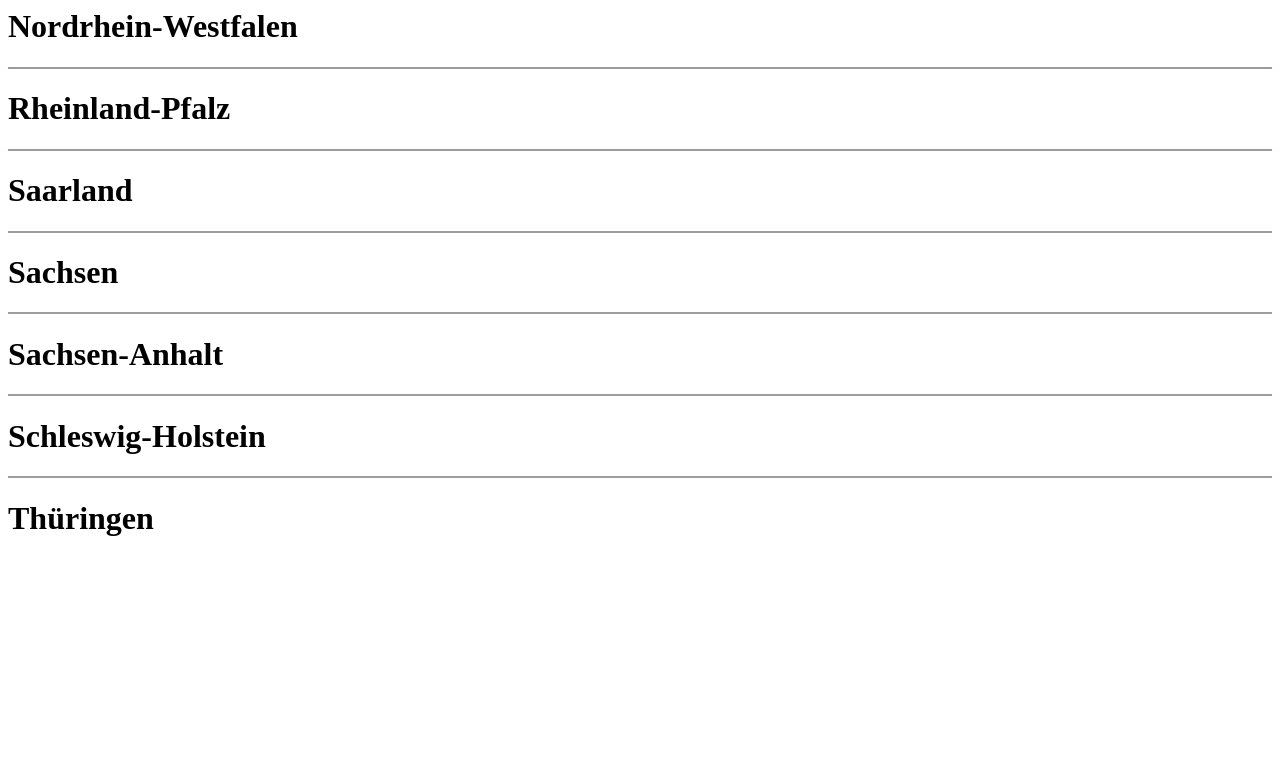
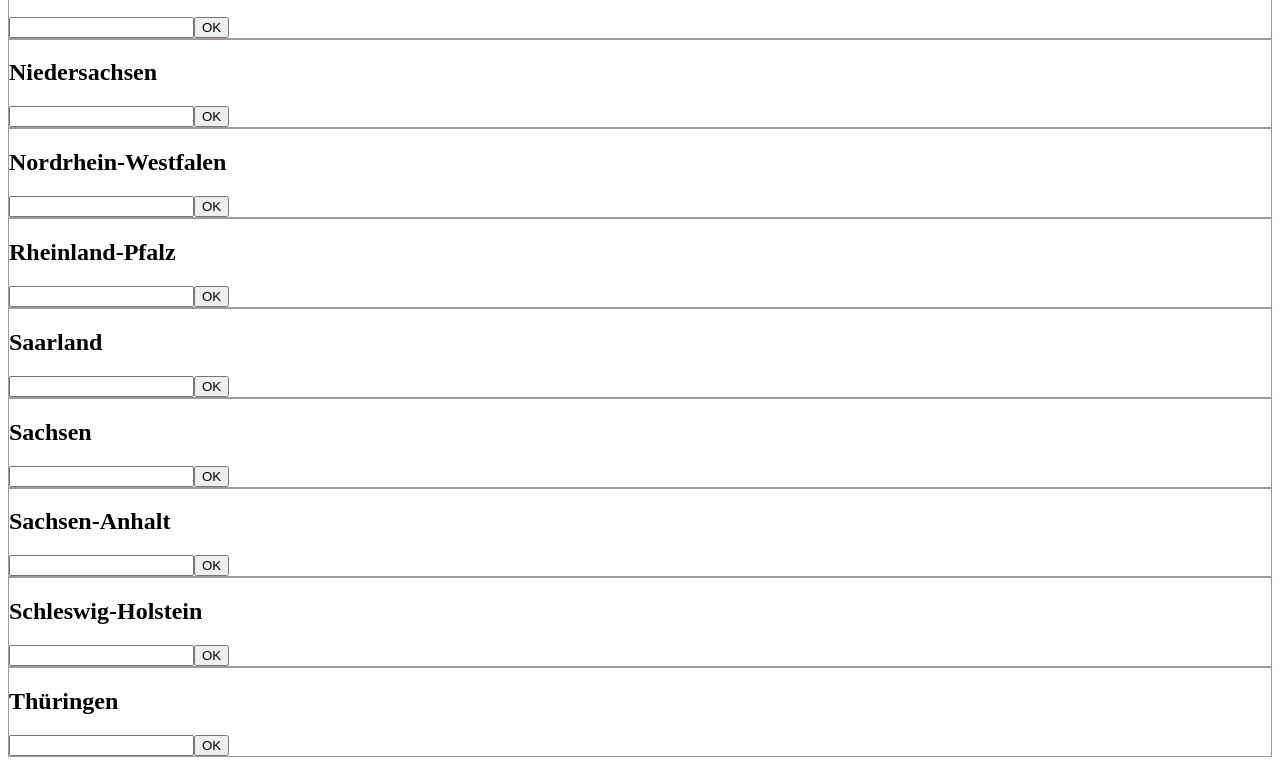
Before and after one commit to JoergBechtold/Exercise-federal-states, a plain HTML site: page index.html in a window 1280 px wide. Shown: the part 760-1525 px from the top of the page. Before the commit the page ends 1318 px from the top, so only its background shows below. Drawn offline with Linux system fonts and the light colour scheme.

Commit message:
new commit copy works

```diff
--- a/index.html
+++ b/index.html
@@ -9,6 +9,6 @@
     <script src="script.js"></script>
   </head>
   <body onload="render()">
-    <div id="federal-states-content"></div>
+    <div id="content"></div>
   </body>
 </html>
--- a/script.js
+++ b/script.js
@@ -1,4 +1,4 @@
-let federalStates = [
+let bundeslaender = [
   {
     name: 'Baden-Württemberg',
     population: 11.1,
@@ -97,17 +97,26 @@ let federalStates = [
   },
 ];
 
-/* Render all federal states  */
 function render() {
-  let federalStatesContent = document.getElementById('federal-states-content');
-  federalStatesContent.innerHTML = '';
+  let content = document.getElementById('content');
+  content.innerHTML = '';
 
-  for (let i = 0; i < federalStates.length; i++) {
-    const land = federalStates[i];
-    federalStatesContent.innerHTML += /*HTML*/ `
-    <div class="card"></div>
-    <h1>${land['name']}</h1>
+  for (let i = 0; i < bundeslaender.length; i++) {
+    const land = bundeslaender[i];
+    content.innerHTML += /*HTML*/ `
+          <div class="card">
+              <h2>${land['name']}</h2>
 
-    `;
+              <div id="landcontent${i}"></div>
+              <input id="input${i}"><button onclick="addComment(${i})">OK</button>
+          </div>
+      `;
+
+    let landcontent = document.getElementById(`landcontent${i}`);
+
+    for (let j = 0; j < land['comments'].length; j++) {
+      const comment = land['comments'][j];
+      landcontent.innerHTML += /*HTML*/ `<div>${comment}</div>`;
+    }
   }
 }
```
